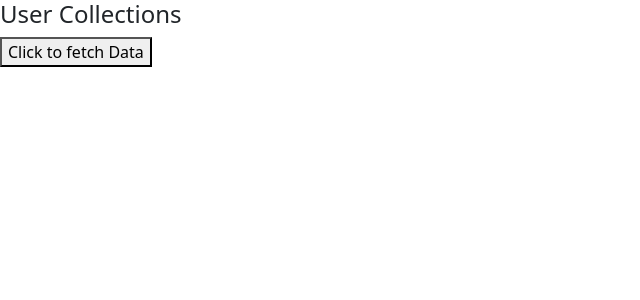
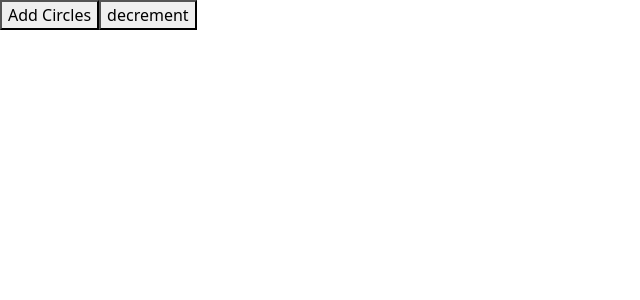
Before and after one commit to navyasadanapalli/React, a React (Create React App) app: page / in a window 1280 px wide. Shown: the top 300 px of the page, without its empty margins (0-640 px from the left). Built offline with nearby package versions, Linux system fonts and the light colour scheme.

Commit message:
task completed

```diff
--- a/src/App.js
+++ b/src/App.js
@@ -1,6 +1,7 @@
 // import ConditionalRender from "./components/functional/exports-imports/conditional-render";
 // import Navya,{ComponentB as Kavya,ComponentC} from "./components/functional/exports-imports/exports";
 
+import Circles from "./components/functional/axious/circle";
 import UserData from "./components/functional/axious/users";
 import Car from "./components/functional/states/counter";
 import Counter from "./components/functional/states/counter";
@@ -29,7 +30,8 @@ function App() {
 
 
  {/* <Counter></Counter> */}
- <UserData/>
+ {/* <UserData/> */}
+ <Circles/>
     </div>
 
 
--- /dev/null
+++ b/src/components/functional/axious/circle.js
@@ -0,0 +1,105 @@
+// import { Component } from "react";
+
+// class Circles extends Component{
+//     constructor(){
+//         super()
+//         this.state={
+//             circle:[]
+//         }
+//     }
+//     incrrement=()=>{
+//        const newCircle={
+//             id:this.state.count.length+1
+//         };
+//         const updatedcircles=this.state.circle.concate(newCircle);
+//         this.setState({
+//             circle:updatedcircles
+//         })
+//     }
+//     render(){
+//         return(
+//             <>
+//             <button onClick={this.incrrement}>Add Circles</button>
+
+//                 {
+//                     this.state.Circles.map(Circles=>(
+//                         <div>
+//                             key={Circles.id}
+//                             style={{
+//                                 width: "50px",
+//                                 height: "50px",
+//                                 border:"2px solid black",
+//                                 borderRadius:"50%",
+//                                 marging:"10px",
+//                                 display:"inline-block"
+//                             }}
+//                         </div>
+//                     ))
+//                 }
+
+
+//             </>
+
+//         )
+//     }
+// }
+// export default Circles;
+
+
+
+import React, { Component } from "react";
+
+class Circles extends Component {
+    constructor() {
+        super();
+        this.state = {
+            circles: [] // Changed from count to circles
+        };
+    }
+
+    adding = () => {
+        const newCircle = {
+            id: this.state.circles.length + 1
+        };
+        const updatedCircles = this.state.circles.concat(newCircle); // Fixed typo in concat
+        this.setState({
+            circles: updatedCircles // Changed Circles to circles
+        });
+    };
+
+    decrement = () => {
+        if (this.state.circles.length > 0) {
+            const updatedCircles = this.state.circles.slice(0, -1);
+            this.setState({
+                circles: updatedCircles
+            });
+        }
+    };
+
+    render() {
+        return (
+            <>
+                <button onClick={this.adding}>Add Circles</button>
+                <button onClick={this.decrement}>decrement</button>
+                <div>
+                    {this.state.circles.map(circle => ( // Changed Circles to circles
+                        <div
+                            key={circle.id} // Moved key inside div
+                            style={{
+                                width: "50px",
+                                height: "50px",
+                                border: "2px solid black",
+                                borderRadius: "50%",
+                                margin: "10px", // Fixed typo in margin
+                                display: "inline-block"
+                            }}
+                        />
+                    ))}
+                </div>
+
+            </>
+        );
+    }
+}
+
+export default Circles;
```
